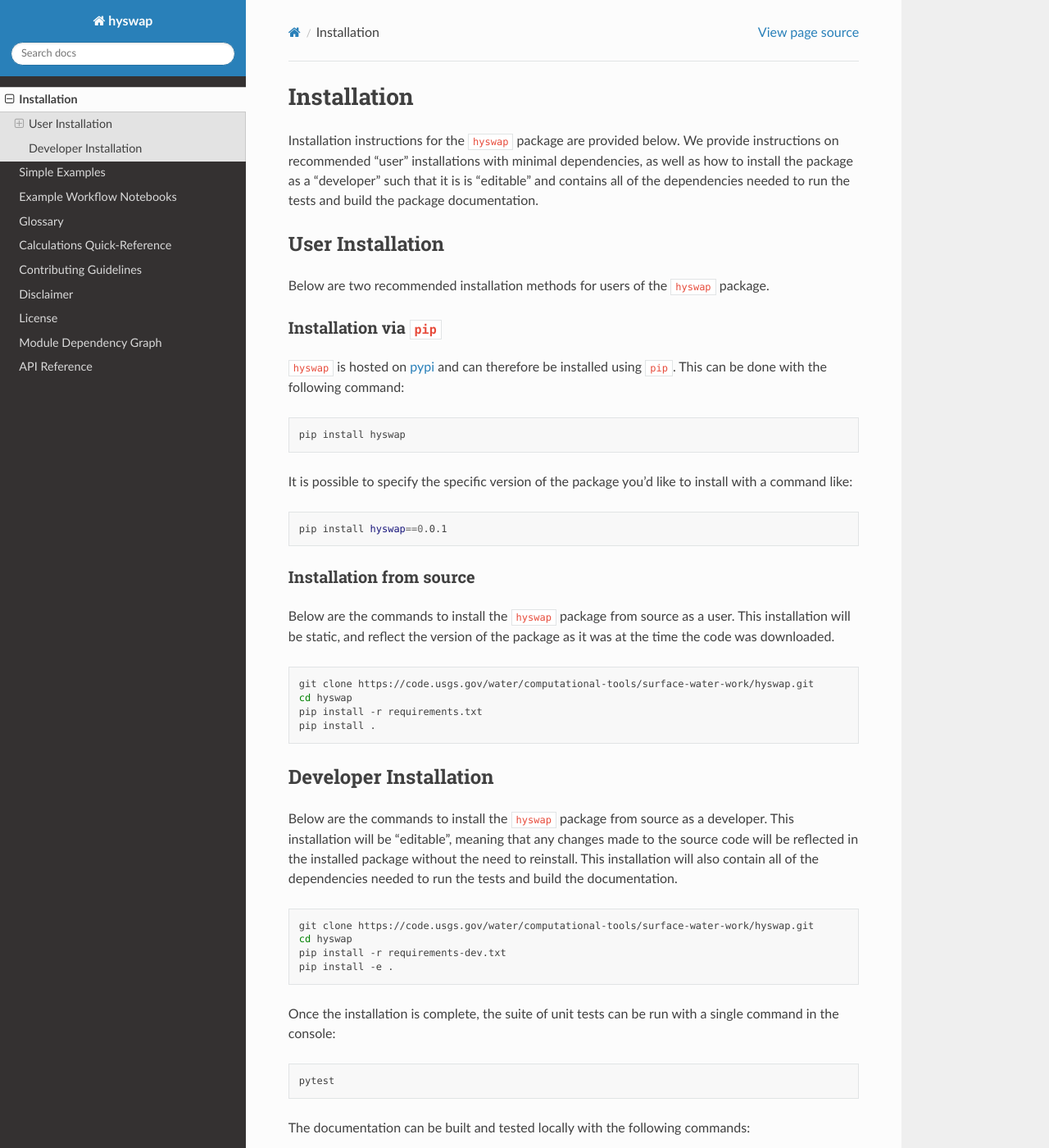
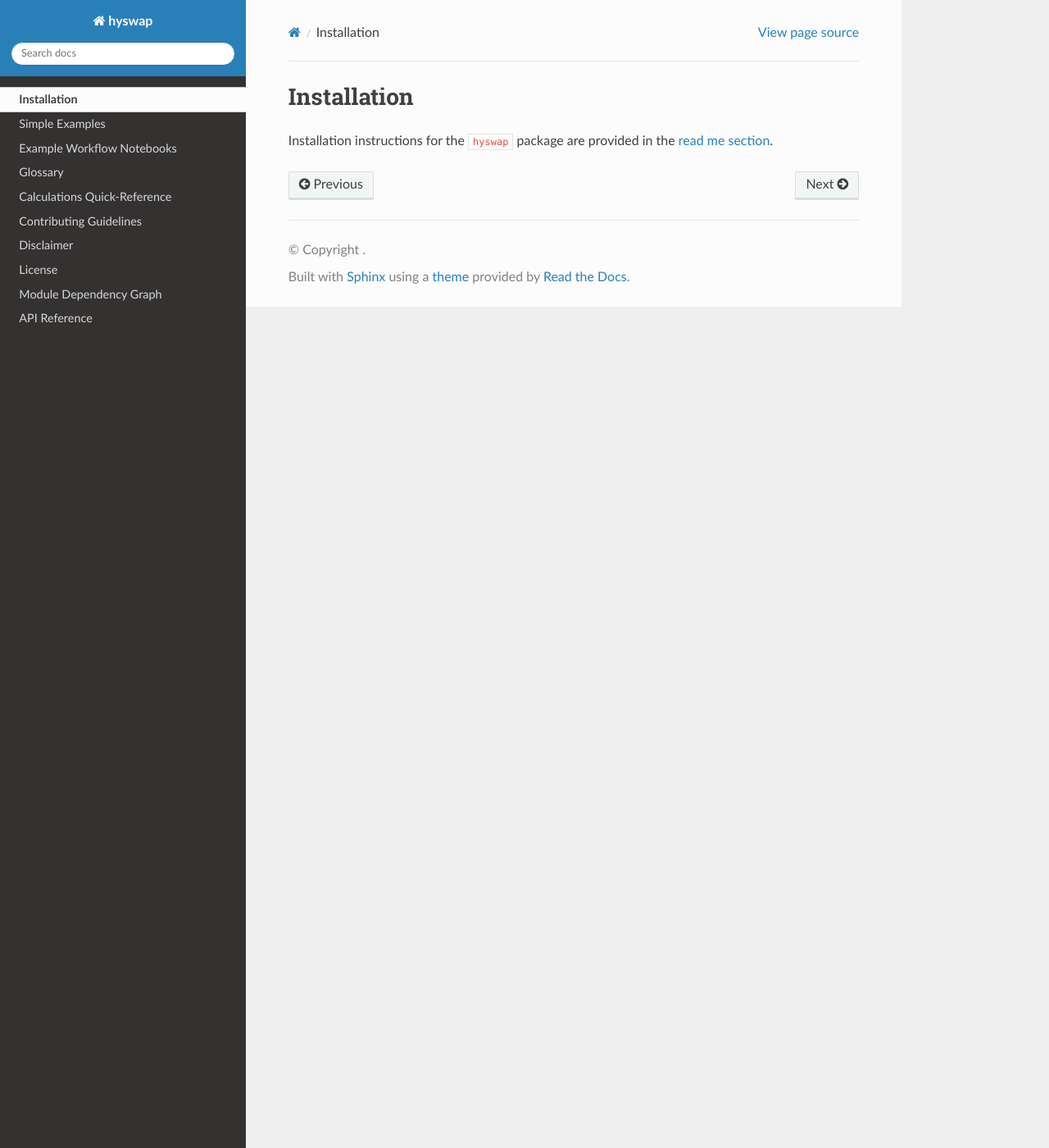
Before and after one commit to DOI-USGS/hyswap, a Sphinx documentation site: the page built from docs/source/meta/installation.rst, in a window 1280 px wide and 1400 px high. Shown: the whole window at 82% size. Built offline with Sphinx 7.4.7 and the Read the Docs theme 2.0.0, drawn with Linux system fonts in a browser that asks for light colours; pages that are not in the unit, such as notebooks, are missing from menus; some of the changed text lies outside the part shown.

Commit message:
remove installation instructions from docs

```diff
--- a/docs/source/meta/installation.rst
+++ b/docs/source/meta/installation.rst
@@ -1,80 +1,4 @@
 Installation
 ============
 
-Installation instructions for the ``hyswap`` package are provided below.
-We provide instructions on recommended "user" installations with minimal dependencies, as well as how to install the package as a "developer" such that it is is "editable" and contains all of the dependencies needed to run the tests and build the package documentation.
-
-
-User Installation
------------------
-
-Below are two recommended installation methods for users of the ``hyswap`` package.
-
-
-Installation via ``pip``
-^^^^^^^^^^^^^^^^^^^^^^^^
-
-``hyswap`` is hosted on `pypi <https://pypi.org/project/hyswap/>`_ and can therefore be installed using ``pip``.
-This can be done with the following command:
-
-.. code-block:: bash
-
-    pip install hyswap
-
-It is possible to specify the specific version of the package you'd like to install with a command like:
-
-.. code-block:: bash
-
-    pip install hyswap==0.0.1
-
-
-Installation from source
-^^^^^^^^^^^^^^^^^^^^^^^^
-
-Below are the commands to install the ``hyswap`` package from source as a user.
-This installation will be static, and reflect the version of the package as it was at the time the code was downloaded.
-
-.. code-block:: bash
-
-    git clone https://code.usgs.gov/water/computational-tools/surface-water-work/hyswap.git
-    cd hyswap
-    pip install -r requirements.txt
-    pip install .
-
-
-Developer Installation
-----------------------
-
-Below are the commands to install the ``hyswap`` package from source as a developer.
-This installation will be "editable", meaning that any changes made to the source code will be reflected in the installed package without the need to reinstall.
-This installation will also contain all of the dependencies needed to run the tests and build the documentation.
-
-.. code-block:: bash
-
-    git clone https://code.usgs.gov/water/computational-tools/surface-water-work/hyswap.git
-    cd hyswap
-    pip install -r requirements-dev.txt
-    pip install -e .
-
-Once the installation is complete, the suite of unit tests can be run with a single command in the console:
-
-.. code-block:: bash
-
-    pytest
-
-The documentation can be built and tested locally with the following commands:
-
-.. code-block:: bash
-
-    cd docs
-    make docs
-
-
-For a faster local documentation build you can skip running the documentation tests by running ``make html`` instead of ``make docs``.
-
-To run the linting and formatting checks locally, run the following commands from the root of the repository:
-
-.. code-block:: bash
-
-    flake8 .
-    pydocstringformatter .
+Installation instructions for the ``hyswap`` package are provided in the `read me section <https://github.com/DOI-USGS/hyswap/blob/main/README.md>`_.
```
